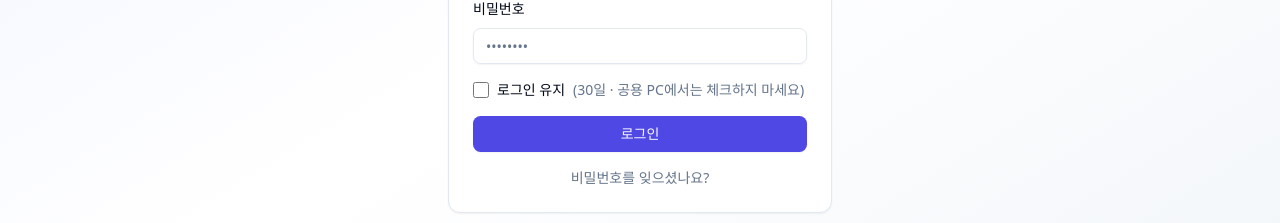
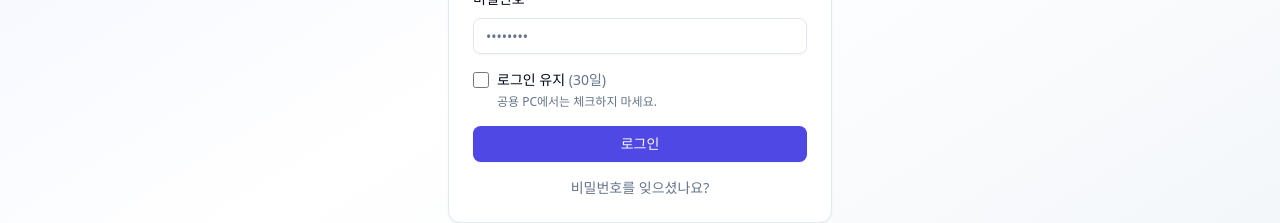
Before and after one commit to yejun9052/leave-system-v3, a React (Vite) app in the folder frontend/: page /login in a window 1280 px wide. Shown: the part 422-645 px from the top of the page. Built offline with nearby package versions, Linux system fonts and the light colour scheme; no server answers.

Commit message:
로그인 화면: "로그인 유지" 줄이 좁은 폭에서 쪼개지지 않게 주의 문구를 아래 줄로
Co-Authored-By: Claude Opus 5.5 <noreply@anthropic.com>

```diff
--- a/frontend/src/features/auth/LoginPage.tsx
+++ b/frontend/src/features/auth/LoginPage.tsx
@@ -70,15 +70,24 @@ export default function LoginPage() {
                 required
               />
             </div>
+            <div className="space-y-1">
               <label className="flex items-center gap-2 text-sm">
                 <input
                   type="checkbox"
-                className="h-4 w-4 accent-primary"
+                  className="h-4 w-4 shrink-0 accent-primary"
                   checked={rememberMe}
                   onChange={(e) => setRememberMe(e.target.checked)}
+                  aria-describedby="remember-me-note"
                 />
-              로그인 유지 <span className="text-muted-foreground">(30일 · 공용 PC에서는 체크하지 마세요)</span>
+                <span className="whitespace-nowrap">
+                  로그인 유지 <span className="text-muted-foreground">(30일)</span>
+                </span>
               </label>
+              {/* 좁은 화면에서 첫 줄이 쪼개지지 않게 주의 문구는 아래 줄로(체크박스 폭만큼 들여쓰기) */}
+              <p id="remember-me-note" className="pl-6 text-xs text-muted-foreground">
+                공용 PC에서는 체크하지 마세요.
+              </p>
+            </div>
             {error && <p className="text-sm text-destructive">{error}</p>}
             <Button type="submit" className="w-full" disabled={loading}>
               {loading && <Loader2 className="h-4 w-4 animate-spin" />}
```
Lines whose indentation alone changed are shown as unchanged.
